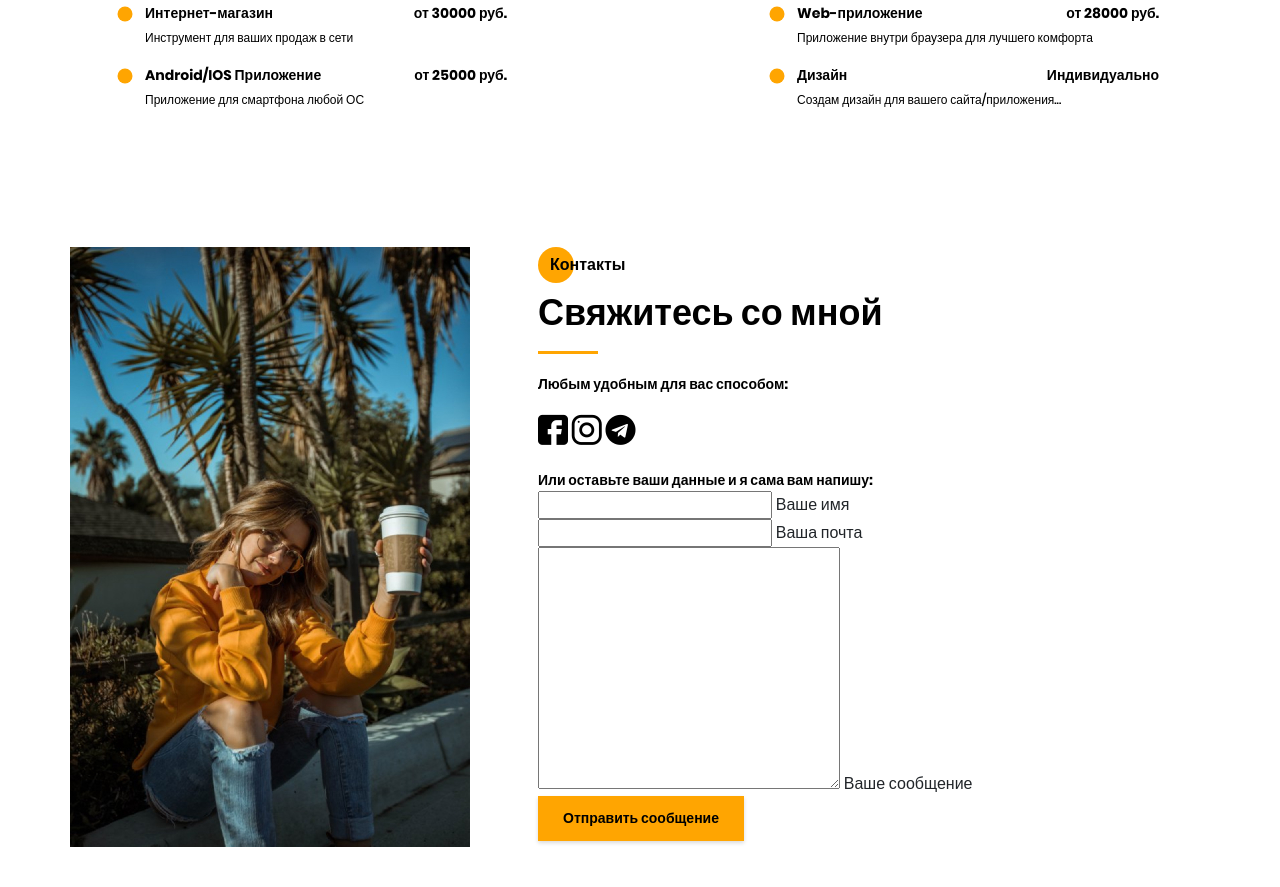
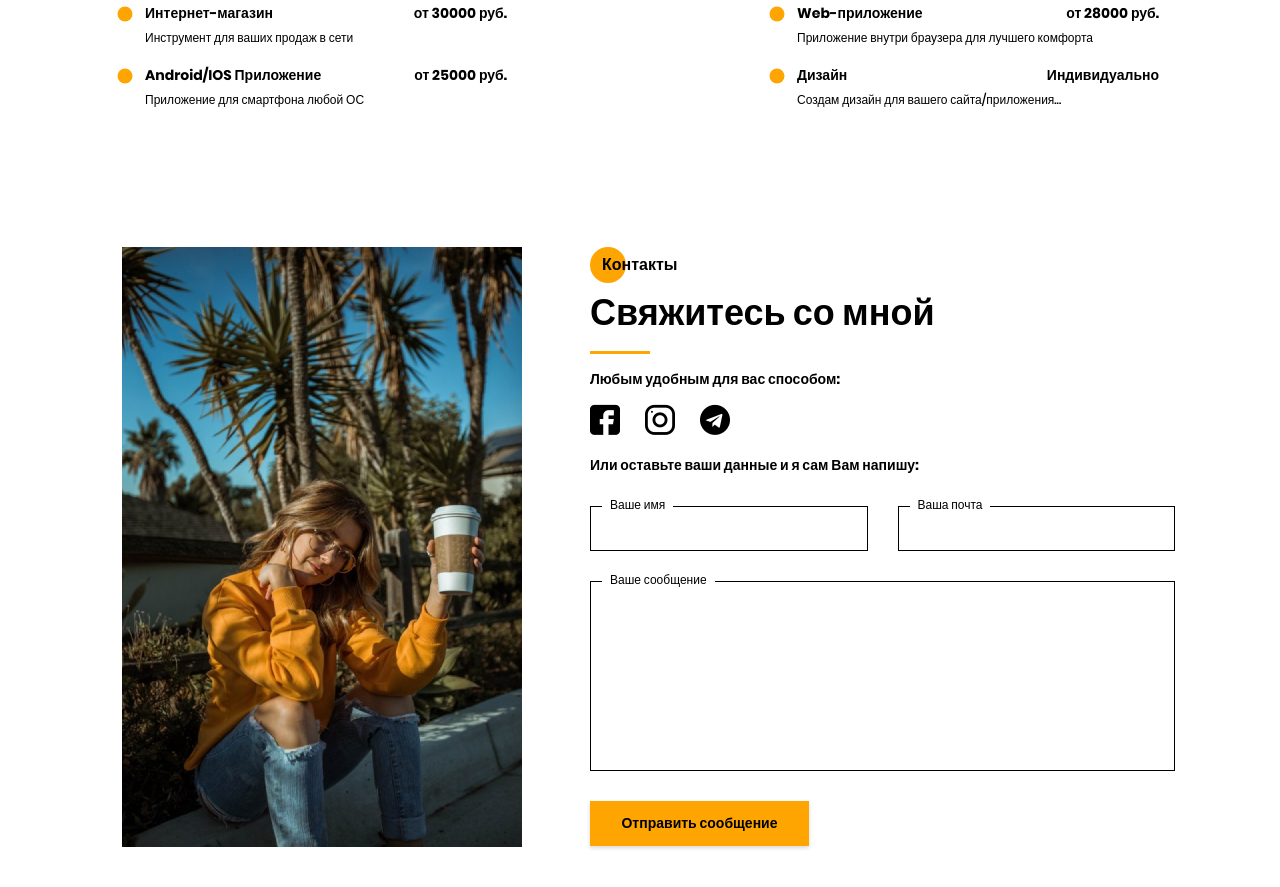
Before and after one commit to trueSlav/portfolio, a plain HTML site: page index.html in a window 1280 px wide. Shown: the part 4454-5341 px from the top of the page. Before the commit the page ends 5301 px from the top, so only its background shows below. Drawn offline with nearby package versions, Linux system fonts and the light colour scheme; files that its build step writes are made by us from their sources; files whose address does not match are found by name.

Commit message:
A contacts/ Finish

```diff
--- a/index.html
+++ b/index.html
@@ -60,7 +60,7 @@
                     <li class="menu__item"><a href="#skills">МОИ НАВЫКИ</a></li>
                     <li class="menu__item"><a href="#portfolio">МОИ РАБОТЫ</a></li>
                     <li class="menu__item"><a href="#price">ПРАЙС-ЛИСТ</a></li>
-                    <li class="menu__item"><a href="#">КОНТАКТЫ</a></li>
+                    <li class="menu__item"><a href="#contacts">КОНТАКТЫ</a></li>
                 </ul>
             </nav>
             <div class="menu__social">
@@ -445,7 +445,7 @@
         </div>
     </section>
 
-    <section class="contacts">
+    <section id="contacts" class="contacts">
         <div class="container">
             <div class="contacts__wrapper">
                 <div class="contacts__photo">
@@ -470,7 +470,7 @@
                         </a>
                     </div>
 
-                    <div class="title title_fz14 contacts__text">Или оставьте ваши данные и я сама вам напишу:</div>
+                    <div class="title title_fz14 contacts__text">Или оставьте ваши данные и я сам Вам напишу:</div>
 
                     <form action="#" class="contacts__form">
                         <div class="contacts__input">
--- a/sass/blocks/_contacts.sass
+++ b/sass/blocks/_contacts.sass
@@ -1,5 +1,6 @@
 .contacts
 	padding-top: 120px
+	padding-bottom: 90px
 
 	&__subtitle
 		position: relative
@@ -19,14 +20,81 @@
 		grid-template-columns: 400px auto
 		gap: 68px
 
+		padding: 0 35px 0 52px
+
+	&__photo
+		img
+			width: 100%
+
 	&__text
-		margin-top: 20px
+		margin-top: 15px
 
 	&__social
-		margin-top: 20px
+		display: flex
+		flex-wrap: wrap
+
+		margin-top: 15px
+
 		a
 			text-decoration: none
 			color: #000
+			margin-right: 25px
+
+			transition: .3s all
+
+			&:hover
+				transform: translateY(-5px)
 
 		span
 			font-size: 30px
+
+	&__form
+		margin-top: 30px
+
+		display: grid
+		grid-template: 45px 190px 45px / 1fr 1fr
+		gap: 30px
+
+		label
+			position: absolute
+			top: -10px
+			left: 12px
+
+			padding: 0 8px
+
+			font-size: 12px
+			font-weight: 500
+			color: #000
+			background-color: #fff
+
+	&__input
+		position: relative
+
+		input
+			width: 100%
+			height: 45px
+			border: 1px solid #000
+			padding: 0 20px
+
+			font-size: 12px
+			font-weight: 500
+			color: #000
+
+
+	&__textarea
+		position: relative
+		grid-column: 1/3
+
+		textarea
+			width: 100%
+			height: 190px
+			border: 1px solid #000
+			resize: none
+			padding: 20px
+
+			font-size: 12px
+			font-weight: 500
+			color: #000
+
+	&__btn
+		width: 219px
```
